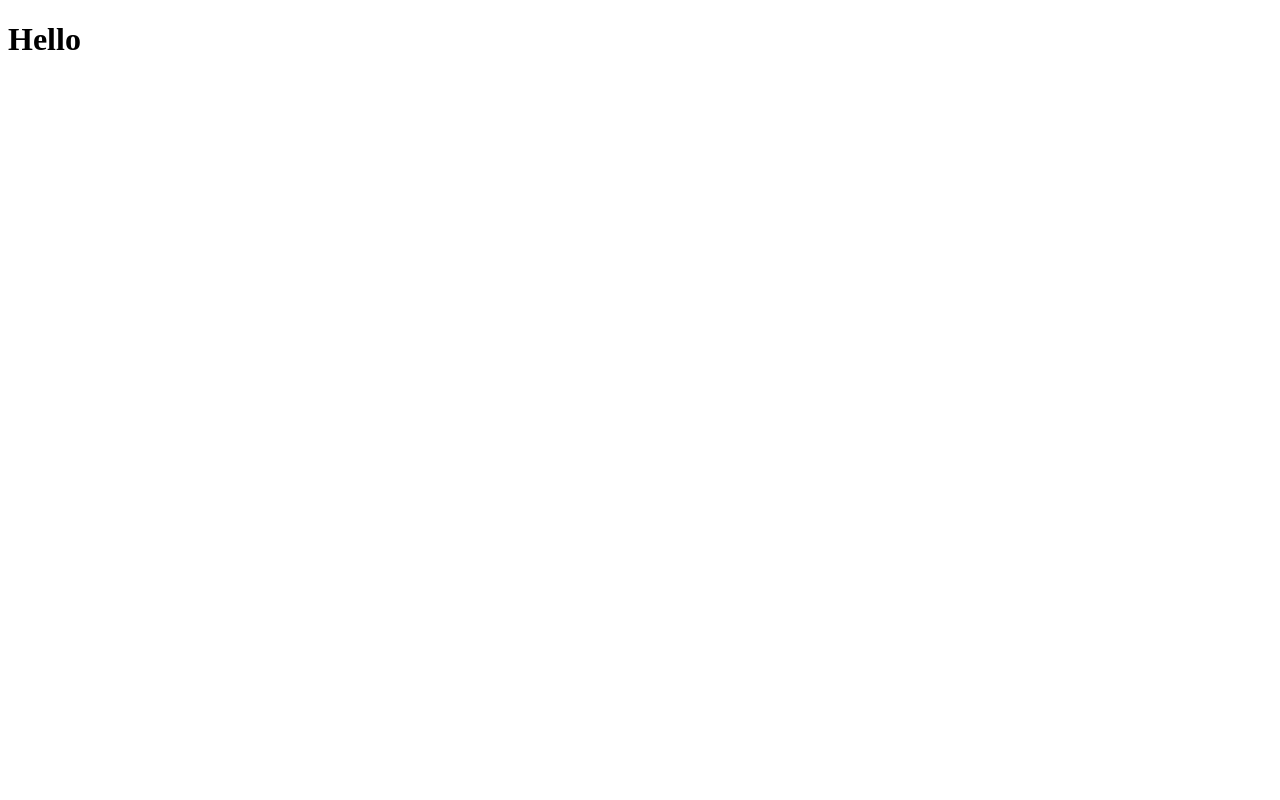
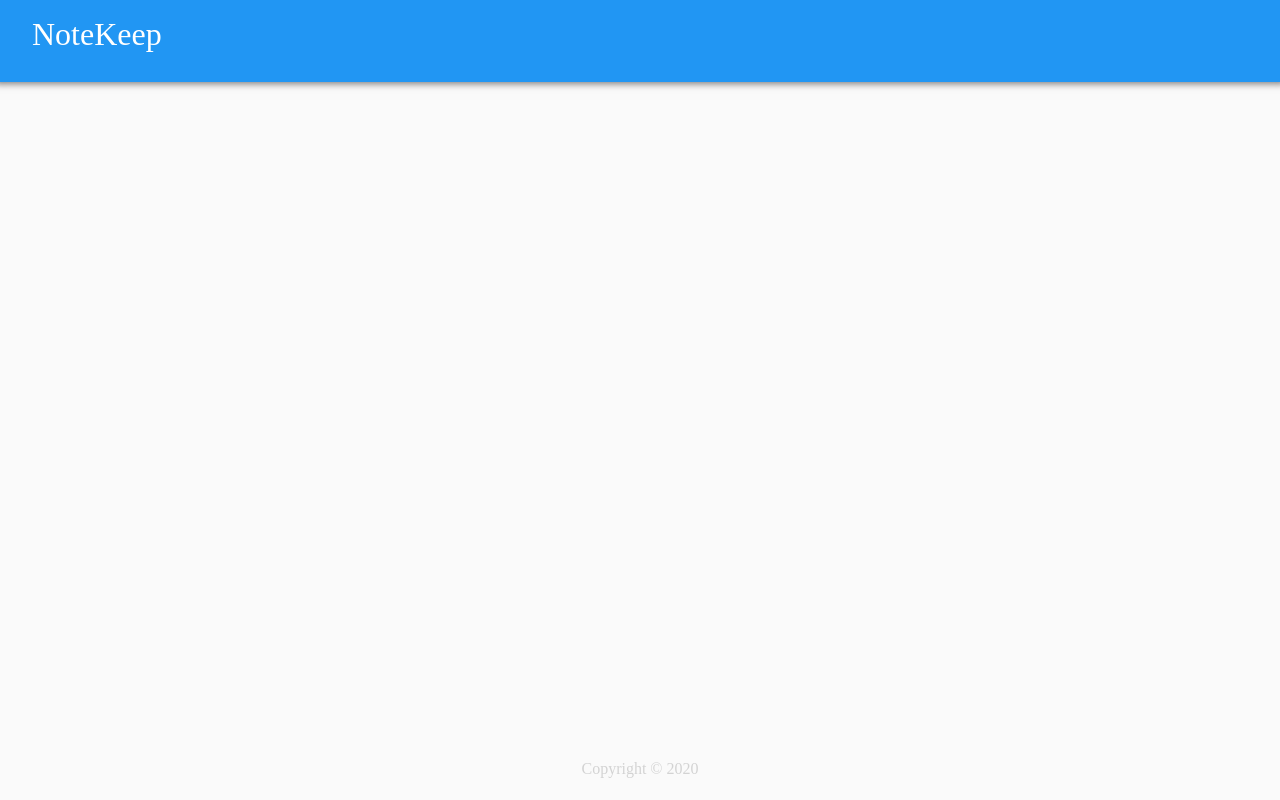
Before and after one commit to TanishqSingla/NoteKeep, a React (Create React App) app: page / in a window 1280 px wide. Built offline with nearby package versions, Linux system fonts and the light colour scheme.

Commit message:
basic style done

```diff
--- /dev/null
+++ b/public/css/style.css
@@ -0,0 +1,48 @@
+@import url("https://fonts.googleapis.com/css2?family=Comic+Neue&display=swap");
+@import url("https://fonts.googleapis.com/css2?family=Open+Sans&family=Roboto&display=swap");
+
+:root {
+  --dark-primary: #1976d2;
+  --primary: #2196f3;
+  --primary-text: #212121;
+  --accent: #00bcd4;
+  --text: #ffffff;
+  --body: #fafafa;
+  font-size: 16px;
+}
+
+* {
+  padding: 0;
+  margin: 0;
+}
+
+body {
+  padding: 0;
+  margin: 0;
+  background: var(--body);
+}
+
+header {
+  background: var(--primary);
+  color: var(--text);
+  height: 50px;
+  box-shadow: 0px -3px 7px 5px rgba(0, 0, 0, 0.5);
+  padding: 16px 32px;
+}
+
+header h1 {
+  font-family: "Comic Nue", cursive;
+  font-weight: 200;
+}
+
+footer {
+  position: absolute;
+  width: 100%;
+  text-align: center;
+  bottom: 0;
+}
+
+footer p {
+  color: #d3d3d3;
+  height: 2.5rem;
+}
--- a/public/index.html
+++ b/public/index.html
@@ -2,21 +2,21 @@
 <html lang="en">
   <head>
     <meta charset="utf-8" />
-    <link rel="icon" href="%PUBLIC_URL%/favicon.ico" />
     <meta name="viewport" content="width=device-width, initial-scale=1" />
     <meta name="theme-color" content="#000000" />
     <meta
       name="description"
       content="Web site created using create-react-app"
     />
-    <link rel="apple-touch-icon" href="%PUBLIC_URL%/logo192.png" />
+    <link rel="manifest" href="%PUBLIC_URL%/manifest.json" />
 
-    <link rel="manifest" href="%PUBLIC_URL%/manifest.json" />
+    <!-- Scripts and styles -->
+    <script src="../src/index.js" type="text/jsx" defer></script>
+    <link rel="stylesheet" href="css/style.css" />
 
     <title>React App</title>
   </head>
   <body>
-    <script src="../src/index.js" type="text/jsx"></script>
     <div id="root"></div>
   </body>
 </html>
--- /dev/null
+++ b/src/components/App.jsx
@@ -0,0 +1,14 @@
+import React from "react";
+import Header from "./Header";
+import Footer from "./Footer";
+
+function App() {
+  return (
+    <div className="App">
+      <Header />
+      <Footer />
+    </div>
+  );
+}
+
+export default App;
--- /dev/null
+++ b/src/components/Footer.jsx
@@ -0,0 +1,14 @@
+import React from "react";
+
+const date = new Date();
+const currentYear = date.getFullYear();
+
+function Footer() {
+  return (
+    <footer>
+      <p>Copyright &copy; {currentYear}</p>
+    </footer>
+  );
+}
+
+export default Footer;
--- /dev/null
+++ b/src/components/Header.jsx
@@ -0,0 +1,11 @@
+import React from "react";
+
+function Header() {
+  return (
+    <header>
+      <h1>NoteKeep</h1>
+    </header>
+  );
+}
+
+export default Header;
--- a/src/index.js
+++ b/src/index.js
@@ -1,9 +1,5 @@
 import React from "react";
 import ReactDOM from "react-dom";
+import App from "./components/App";
 
-ReactDOM.render(
-  <React.StrictMode>
-    <h1>Hello</h1>
-  </React.StrictMode>,
-  document.getElementById("root")
-);
+ReactDOM.render(<App />, document.getElementById("root"));
```
